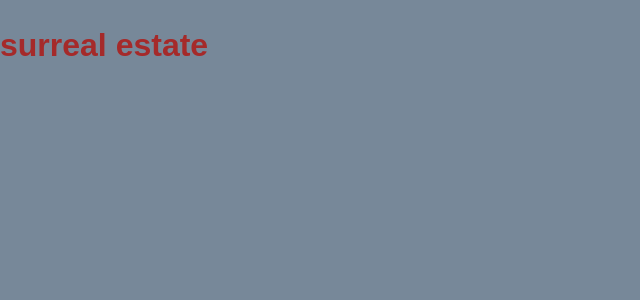
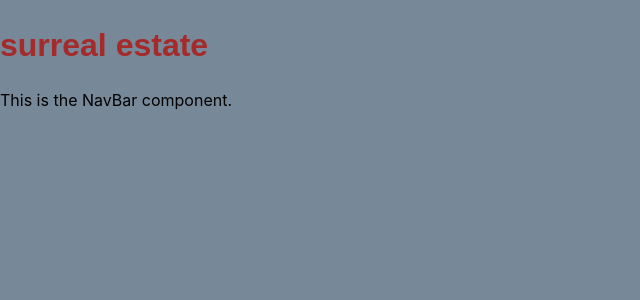
Before and after one commit to josephredmond5/surreal-estate, a React (Create React App) app: page / in a window 1280 px wide. Shown: the top 300 px of the page, without its empty margins (0-640 px from the left). Built offline with nearby package versions, Linux system fonts and the light colour scheme.

Commit message:
navbar added

```diff
--- a/src/components/App.js
+++ b/src/components/App.js
@@ -1,4 +1,5 @@
 import React from "react";
+import NavBar from "./navBar";
 
 const App = () => {
   return (
@@ -6,6 +7,7 @@ const App = () => {
       <header className="App-header">
         <h2 className="title-name">surreal estate</h2>
       </header>
+      <NavBar />
     </div>
   );
 };
--- /dev/null
+++ b/src/components/navBar.js
@@ -0,0 +1,11 @@
+import React from "react";
+
+const NavBar = () => {
+    return(
+        <div>
+            This is the NavBar component.
+        </div>
+    );
+};
+
+export default NavBar;
```
